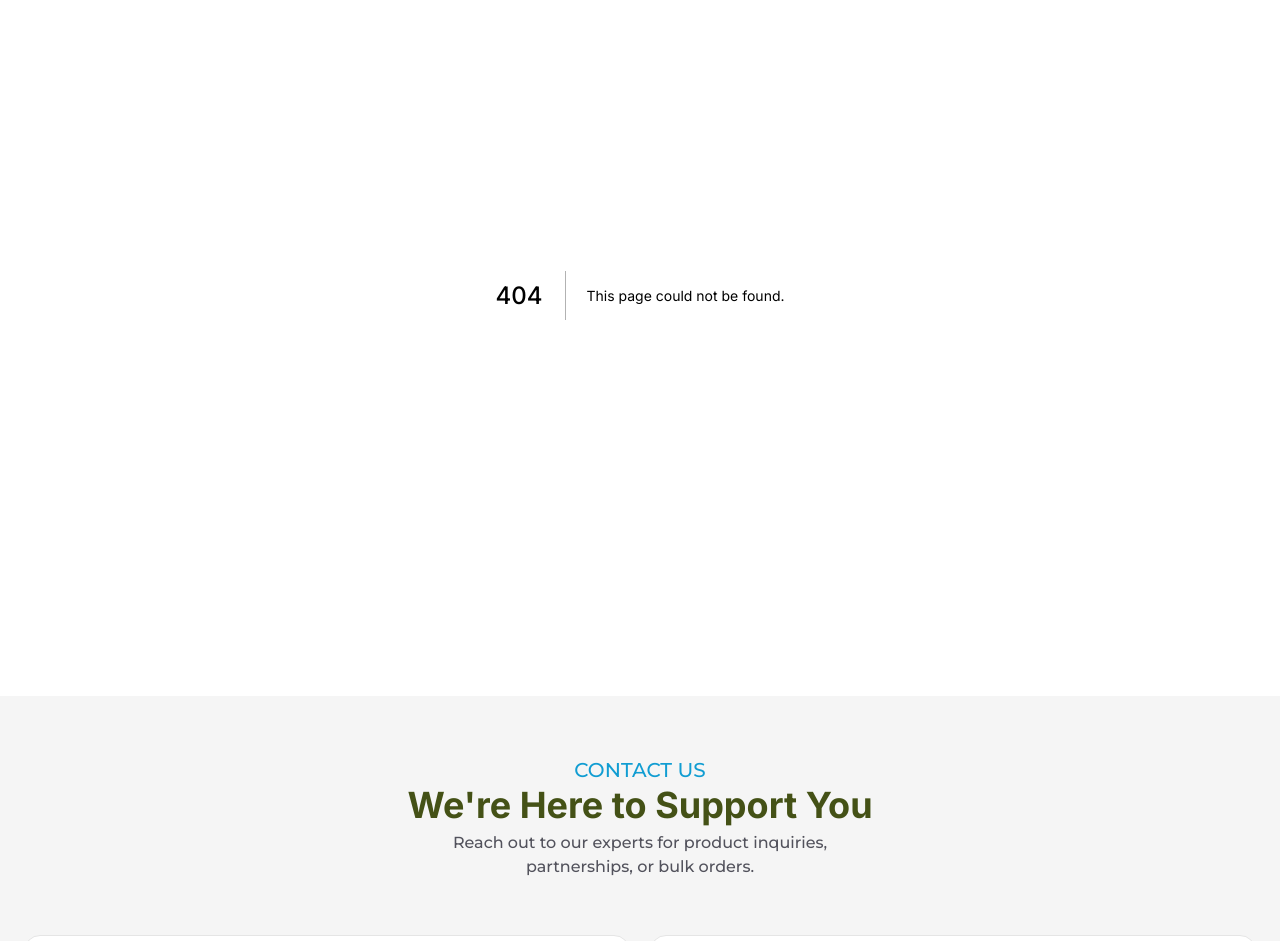
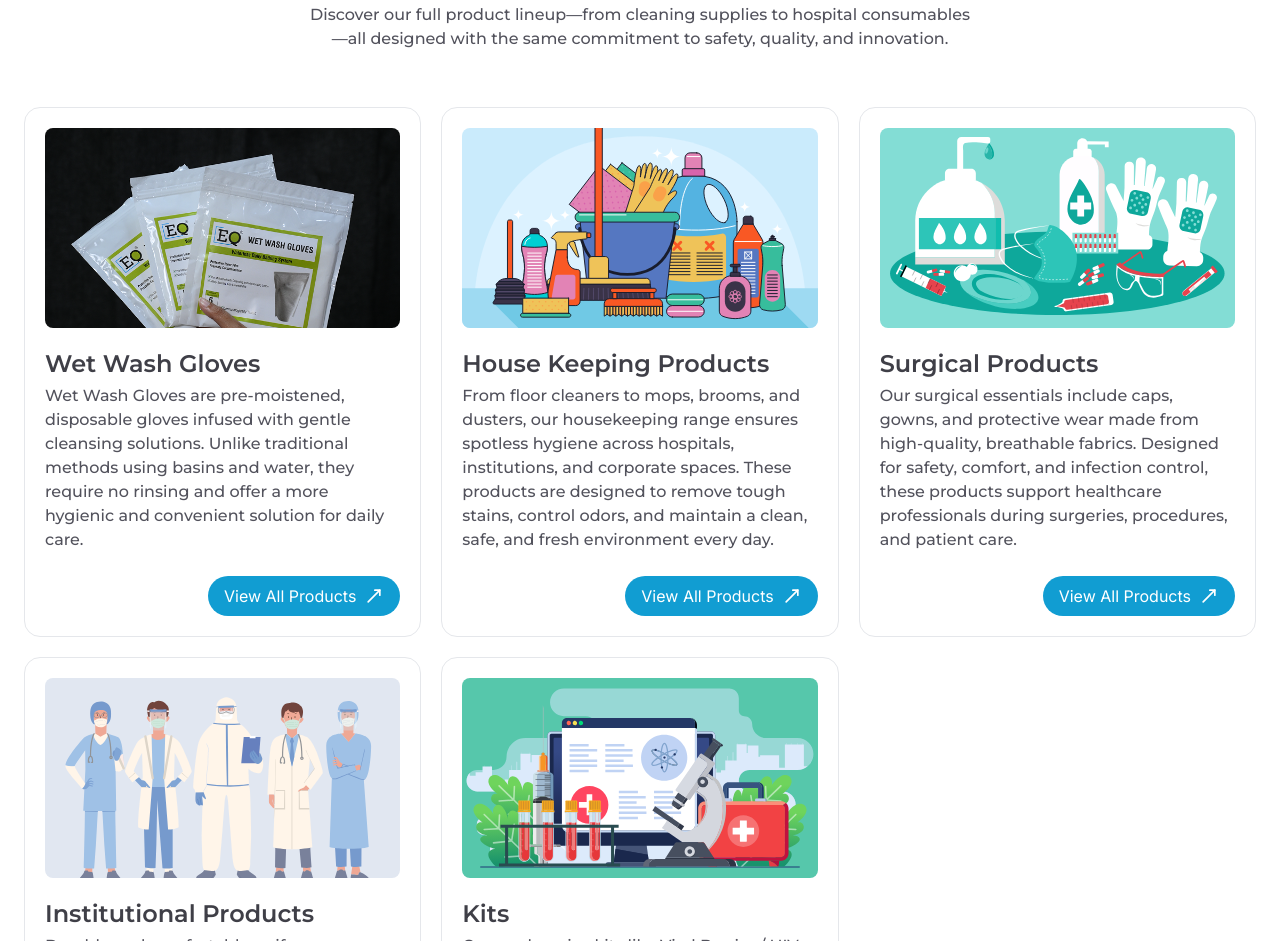
Before and after one commit to Semicolon-Wiz/ecoqual, a Next.js app: page /product in a window 1280 px wide. Before the commit this address had no page. Shown: the part 191-1132 px from the top of the page. Built offline with nearby package versions, Linux system fonts and the light colour scheme.

Commit message:
Add ProductPage component with category details and images; include new wet wash image and update About component link to products.

```diff
--- /dev/null
+++ b/src/app/product/page.tsx
@@ -0,0 +1,104 @@
+import { Heading, Section, Subheading, Wrapper } from '@/utils/Section'
+import { MoveUpRight } from 'lucide-react';
+import Image from 'next/image';
+import Link from 'next/link';
+import React from 'react'
+
+interface Category {
+    name: string;
+    description: string;
+    image: string;
+    slug: string;
+}
+
+
+export default function ProductPage() {
+    const category: Category[] = [
+        {
+            name: 'House Keeping Products',
+            description: 'From floor cleaners to mops, brooms, and dusters, our housekeeping range ensures spotless hygiene across hospitals, institutions, and corporate spaces. These products are designed to remove tough stains, control odors, and maintain a clean, safe, and fresh environment every day.',
+            image: '/images/category/house-keeping/house-keeping.svg',
+            slug: 'house-keeping'
+        },
+        {
+            name: 'Surgical Products',
+            description: 'Our surgical essentials include caps, gowns, and protective wear made from high-quality, breathable fabrics. Designed for safety, comfort, and infection control, these products support healthcare professionals during surgeries, procedures, and patient care.',
+            image: '/images/category/surgical-products/surgical-products.svg',
+            slug: 'surgical'
+        },
+        {
+            name: 'Institutional Products',
+            description: 'Durable and comfortable uniforms including scrub suits, aprons, lab coats, and patient gowns. Tailored for a professional look and easy wear, they are suitable for doctors, nurses, staff, and patients in hospitals and institutions.',
+            image: '/images/category/institutional/institutional-products.svg',
+            slug: 'institutional'
+        },
+        {
+            name: 'Kits',
+            description: 'Comprehensive kits like Viral Barrier / HIV Premium Kits offer all-in-one protection with gowns, gloves, masks, and more. Ready-to-use and easy to carry, they ensure safety, hygiene, and convenience in critical care and emergency situations.',
+            image: '/images/category/kits/kits.svg',
+            slug: 'kits'
+        }
+    ]
+    return (
+        <Section>
+            <Wrapper>
+                <div className='relative w-full flex flex-col lg:gap-14 md:gap-10 gap-8'>
+                    <div className='flex-1 text-center'>
+                        <Heading classname='text-secondry'>
+                            <span className='!font-inter text-primary'>One Brand,</span> Complete Hygiene Solutions
+                        </Heading>
+                        <Subheading classname='max-w-2xl mx-auto'>
+                            Discover our full product lineup—from cleaning supplies to hospital consumables—all designed with the same commitment to safety, quality, and innovation.
+                        </Subheading>
+                    </div>
+                    <div className='w-full relative grid lg:grid-cols-3 md:grid-cols-2 grid-cols-1 gap-5'>
+                        <div className='w-full h-full border border-gray-200 md:rounded-2xl rounded-lg md:p-5 p-2.5 '>
+                            <div className='relative w-full'>
+                                <Image src='/images/category/wet-wash.png' alt='Wet Wash Gloves' width={500} height={400}
+                                    className='w-full h-[200px] object-cover object-top rounded-lg'
+                                />
+                            </div>
+                            <div className='mt-5 relative'>
+                                <h3 className='font-semibold !font-montserrat lg:text-2xl md:text-lg text-base text-zinc-700'>
+                                    Wet Wash Gloves
+                                </h3>
+                                <Subheading classname='text-left'>
+                                    Wet Wash Gloves are pre-moistened, disposable gloves infused with gentle cleansing solutions. Unlike traditional methods using basins and water, they require no rinsing and offer a more hygienic and convenient solution for daily care.
+                                </Subheading>
+
+                                <Link href='/wet-wash-gloves' className='mt-6 px-4 py-2 rounded-full bg-secondry text-white hover:bg-secondry-dark w-max ml-auto flex items-center gap-2'>
+                                    View All Products
+                                    <MoveUpRight size={20} />
+                                </Link>
+                            </div>
+                        </div>
+                        {
+                            category.map((items, idx) => (
+                                <div key={idx} className='w-full h-full border border-gray-200 md:rounded-2xl rounded-lg md:p-5 p-2.5 '>
+                                    <div className='relative w-full'>
+                                        <Image src={items.image} alt={items.name} width={500} height={400}
+                                            className='w-full h-[200px] object-cover object-center rounded-lg'
+                                        />
+                                    </div>
+                                    <div className='mt-5 relative'>
+                                        <h3 className='font-semibold !font-montserrat lg:text-2xl md:text-lg text-base text-zinc-700'>
+                                            {items.name}
+                                        </h3>
+                                        <Subheading classname='text-left'>
+                                            {items.description}
+                                        </Subheading>
+
+                                        <Link href={`/product/${items.slug}`} className='mt-6 px-4 py-2 rounded-full bg-secondry text-white hover:bg-secondry-dark w-max ml-auto flex items-center gap-2'>
+                                            View All Products
+                                            <MoveUpRight size={20} />
+                                        </Link>
+                                    </div>
+                                </div>
+                            ))
+                        }
+                    </div>
+                </div>
+            </Wrapper>
+        </Section>
+    )
+}
--- a/src/components/About.tsx
+++ b/src/components/About.tsx
@@ -26,7 +26,7 @@ export default function About() {
                                 <Link href='/about' className='w-max text-white bg-primary md:text-base text-sm font-semibold px-5 py-2 transition-all duration-200 ease-linear hover:bg-[#849d13] rounded-full '>
                                     Read More
                                 </Link>
-                                <Link href='/products' className='w-max text-white bg-secondry md:text-base text-sm font-semibold px-5 py-2 transition-all duration-200 ease-linear hover:bg-[#068AC3] rounded-full '>
+                                <Link href='/product' className='w-max text-white bg-secondry md:text-base text-sm font-semibold px-5 py-2 transition-all duration-200 ease-linear hover:bg-[#068AC3] rounded-full '>
                                     View all Products
                                 </Link>
                             </div>
```
Also changed, not shown: public/images/category/wet-wash.png (added).
